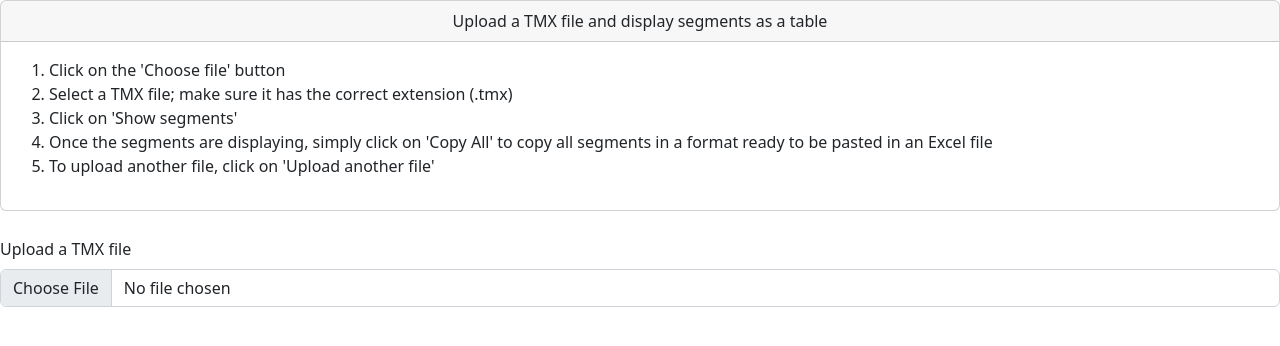
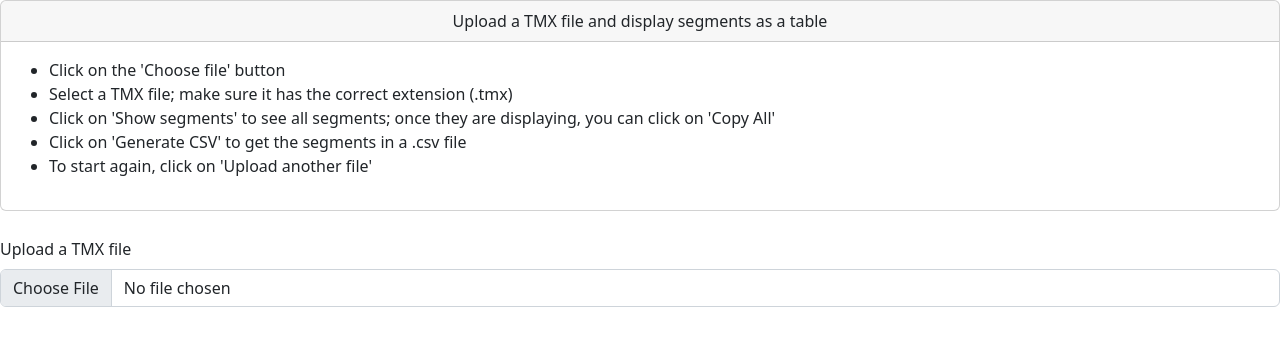
Before and after one commit to alejotsv/tmx-converter, a React (Vite) app: page / in a window 1280 px wide. Shown: the top 346 px of the page. Built offline with nearby package versions, Linux system fonts and the light colour scheme.

Commit message:
update instructions

```diff
--- a/src/components/CSVButton.jsx
+++ b/src/components/CSVButton.jsx
@@ -47,7 +47,7 @@ const CSVButton = ({ arr }) => {
 
   return(
     <div className='btn-area'>
-      <Button variant='success' onClick={createCSV} >Create CSV</Button>
+      <Button variant='success' onClick={createCSV} >Generate CSV</Button>
       { url && <a href={url}  download='data.csv'>Download CSV file</a> }
     </div>
   )
--- a/src/components/Instructions.jsx
+++ b/src/components/Instructions.jsx
@@ -7,13 +7,13 @@ const Instructions = () => {
       <Card.Header className="text-center">Upload a TMX file and display segments as a table</Card.Header>
       <Card.Body>
         <Card.Text>
-          <ol>
+          <ul>
             <li>Click on the 'Choose file' button</li>
             <li>Select a TMX file; make sure it has the correct extension (.tmx)</li>
-            <li>Click on 'Show segments'</li>
-            <li>Once the segments are displaying, simply click on 'Copy All' to copy all segments in a format ready to be pasted in an Excel file</li>
-            <li>To upload another file, click on 'Upload another file'</li>
-         </ol>
+            <li>Click on 'Show segments' to see all segments; once they are displaying, you can click on 'Copy All'</li>
+            <li>Click on 'Generate CSV' to get the segments in a .csv file</li>
+            <li>To start again, click on 'Upload another file'</li>
+         </ul>
         </Card.Text>
 
       </Card.Body>
--- a/src/components/Uploader.jsx
+++ b/src/components/Uploader.jsx
@@ -49,12 +49,12 @@ const Uploader = () => {
       <div className='segment-list'>
         <div className="tmx-buttons d-flex align-items-center">
           <div className='btn-area'>
+            <Button variant='secondary' onClick={resetUpload} >Upload another file</Button>
+          </div>
+          <div className='btn-area'>
             <CopyButton />
           </div>
           <CSVButton arr={ [originColumn, targetColumn] } />
-          <div className='btn-area'>
-            <Button variant='secondary' onClick={resetUpload} >Upload another file</Button>
-          </div>
         </div>
         <Table bordered hover responsive striped className='tmx-table'>
           <thead>
@@ -165,7 +165,7 @@ const Uploader = () => {
         </Form.Group>
       }
       { !isTmx && <p>Select a valid .tmx file.</p> }
-      { showSegments ? createTable(originColumn, targetColumn) : file ? <div className='file-uploaded'><p>File <em>{fileName}</em> uploaded!</p><div className="tmx-buttons d-flex align-items-center"><div className='btn-area'><Button variant='primary' onClick={showSegmentsClick} >Show segments</Button></div><CSVButton arr={ [originColumn, targetColumn] } /><div className='btn-area'><Button variant='secondary' onClick={resetUpload} >Upload another file</Button></div></div></div>: "" }
+      { showSegments ? createTable(originColumn, targetColumn) : file ? <div className='file-uploaded'><p>File <em>{fileName}</em> uploaded!</p><div className="tmx-buttons d-flex align-items-center"><div className='btn-area'><Button variant='secondary' onClick={resetUpload} >Upload another file</Button></div><div className='btn-area'><Button variant='primary' onClick={showSegmentsClick} >Show segments</Button></div><CSVButton arr={ [originColumn, targetColumn] } /></div></div>: "" }
     </div>
   )
 
```
